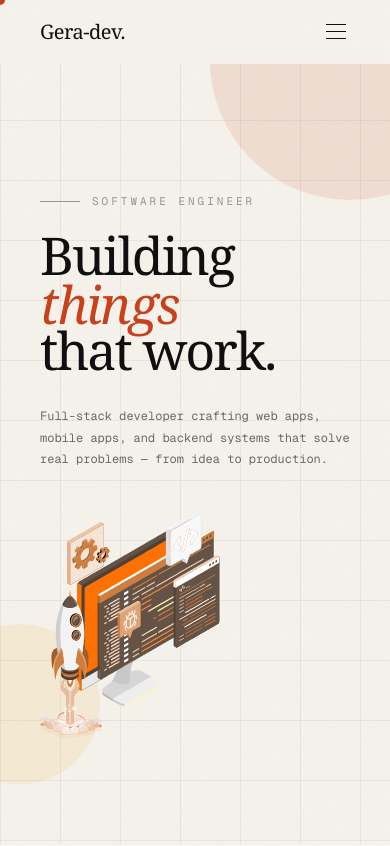
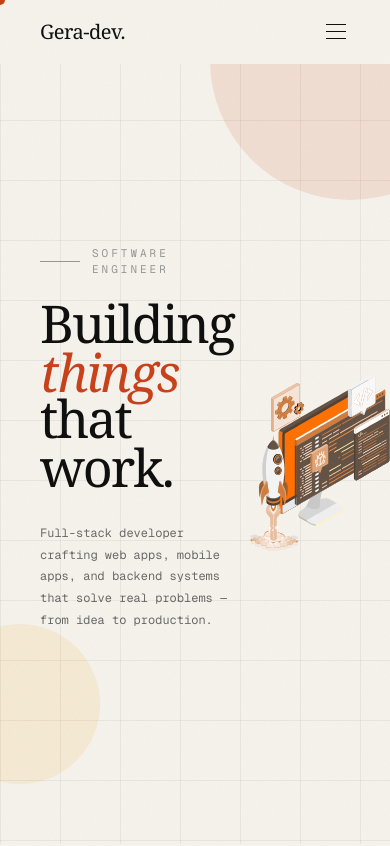
Before and after one commit to Javalopeer/portf-dev, a React (Vite) app: page / in a window 390 px wide. Shown: the top 846 px of the page. Built offline with nearby package versions, Linux system fonts and the light colour scheme; a web font is replaced by a local one.

Commit message:
fix: adjust layout and dimensions for Hero section content

```diff
--- a/src/components/sections/Hero.tsx
+++ b/src/components/sections/Hero.tsx
@@ -83,7 +83,7 @@ export default function Hero() {
       </div>
 
       {/* Content */}
-      <div className="relative z-10 max-w-content mx-auto w-full grid md:grid-cols-[1fr_auto] items-center gap-8">
+      <div className="relative z-10 max-w-content mx-auto w-full grid grid-cols-[1fr_auto] items-center gap-4 md:gap-8">
         <div>
         {/* Tag */}
         <AnimatedSection>
@@ -116,13 +116,8 @@ export default function Hero() {
 
         {/* Character */}
         <AnimatedSection delay={0.3}>
-          <div style={{ width: 'clamp(180px, 30vw, 280px)', height: 'clamp(180px, 30vw, 280px)' }}>
-            <Player
-              autoplay
-              loop
-              src="/Web Development.json"
-              style={{ width: '100%', height: '100%' }}
-            />
+          <div style={{ width: 'clamp(140px, 25vw, 280px)', height: 'clamp(140px, 25vw, 280px)' }}>
+            <Player autoplay loop src="/Web Development.json" style={{ width: '100%', height: '100%' }} />
           </div>
         </AnimatedSection>
       </div>
```
